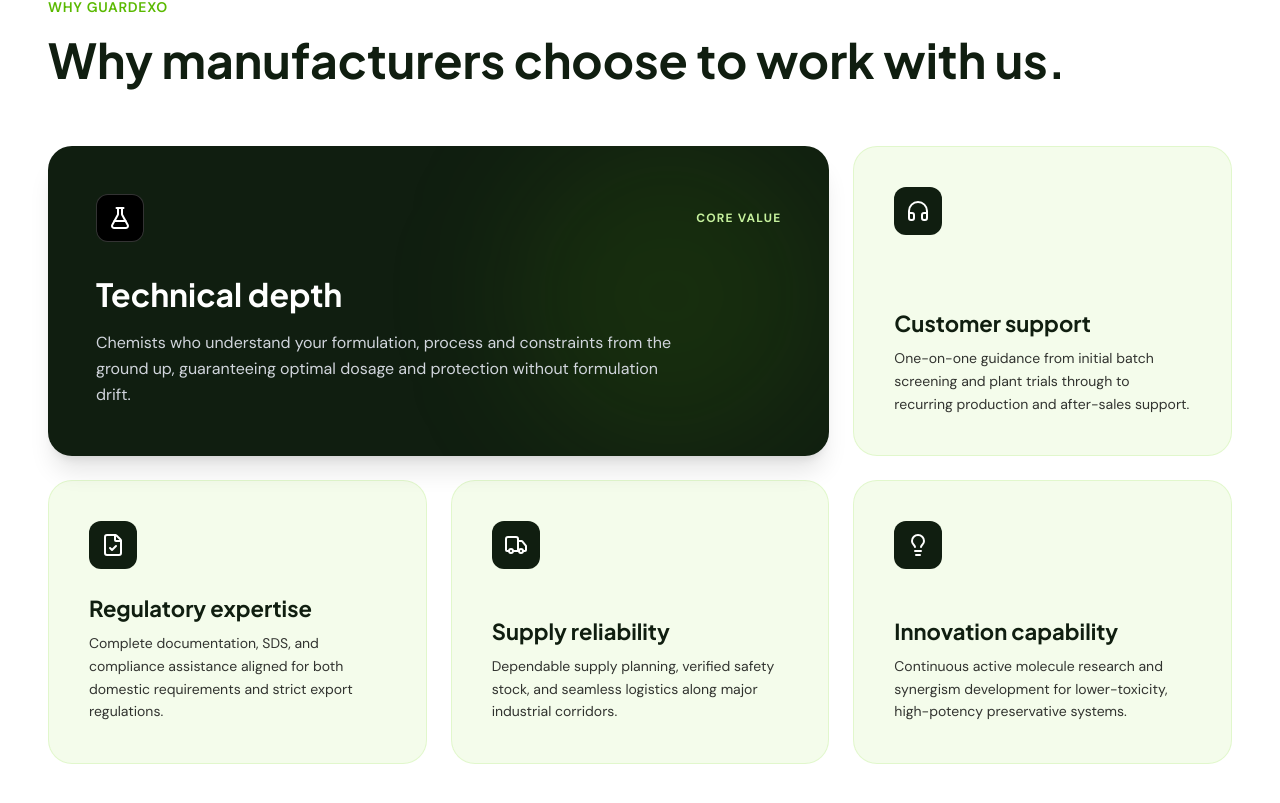
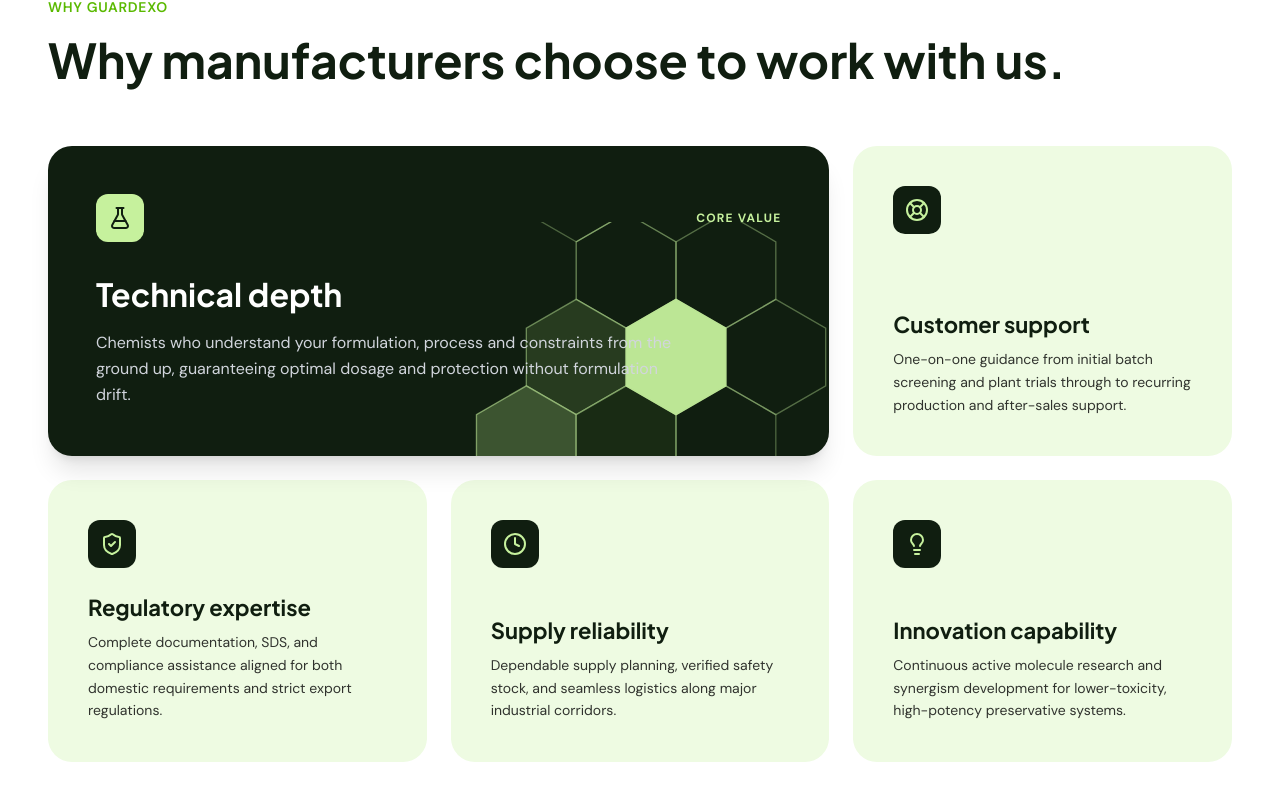
Before and after one commit to thoufeerma/Guardxo, a Next.js app: page /about in a window 1280 px wide. Shown: the part 5611-6414 px from the top of the page. Built offline with nearby package versions, Linux system fonts and the light colour scheme.

Commit message:
Match Certifications and Why Manufacturers Choose Us to Figma: exact icons, green line strokes, 2-line labels, and Card 1 honeycomb graphic

```diff
--- a/src/components/about/AboutWhyUs.tsx
+++ b/src/components/about/AboutWhyUs.tsx
@@ -1,9 +1,10 @@
 import React from "react";
+import Image from "next/image";
 import {
   FlaskConical,
-  Headphones,
-  FileCheck,
-  Truck,
+  LifeBuoy,
+  ShieldCheck,
+  Clock,
   Lightbulb,
 } from "lucide-react";
 
@@ -23,11 +24,11 @@
 
         {/* Bento Grid Layout (3 Columns) */}
         <div className="grid grid-cols-1 md:grid-cols-2 lg:grid-cols-3 gap-6">
-          {/* Featured Large Card (Spans 2 columns on lg) */}
+          {/* Featured Large Card (Spans 2 columns on lg) matching Figma */}
           <div className="lg:col-span-2 bg-[#101E10] text-white rounded-[24px] p-8 sm:p-12 flex flex-col justify-between gap-8 shadow-xl relative overflow-hidden">
             <div className="relative z-10 flex items-center justify-between">
-              <div className="w-12 h-12 rounded-xl bg-black border border-white/20 text-white flex items-center justify-center font-bold">
-                <FlaskConical size={24} />
+              <div className="w-12 h-12 rounded-xl bg-[#C6F19D] text-[#101E10] flex items-center justify-center font-bold">
+                <FlaskConical size={24} strokeWidth={2} />
               </div>
               <span className="text-xs font-bold tracking-widest text-[#C6F19D] uppercase">
                 CORE VALUE
@@ -44,14 +45,22 @@
               </p>
             </div>
 
-            {/* Subtle glow accent */}
-            <div className="absolute right-0 bottom-0 w-80 h-80 rounded-full bg-[#5AB900]/10 blur-3xl pointer-events-none" />
+            {/* Honeycomb Hexagon Graphic matching Figma */}
+            <div className="absolute right-0 bottom-0 pointer-events-none select-none z-0 translate-x-4 translate-y-4 sm:translate-x-0 sm:translate-y-0">
+              <Image
+                src="/images/why-us-hexagons.svg"
+                alt="Chemistry Hexagons"
+                width={360}
+                height={230}
+                className="w-[260px] sm:w-[320px] lg:w-[360px] h-auto object-contain opacity-95"
+              />
+            </div>
           </div>
 
-          {/* Card 2: Customer Support */}
-          <div className="bg-[#C6F19D]/20 border border-[#C6F19D]/40 rounded-[24px] p-8 sm:p-10 flex flex-col justify-between gap-6 hover:shadow-md transition-shadow">
-            <div className="w-12 h-12 rounded-xl bg-[#101E10] text-white flex items-center justify-center">
-              <Headphones size={24} />
+          {/* Card 2: Customer Support (LifeBuoy icon matching Figma) */}
+          <div className="bg-[#EEFBE2] rounded-[24px] p-8 sm:p-10 flex flex-col justify-between gap-6 hover:shadow-md transition-shadow">
+            <div className="w-12 h-12 rounded-xl bg-[#101E10] text-[#C6F19D] flex items-center justify-center">
+              <LifeBuoy size={24} strokeWidth={2} />
             </div>
             <div className="flex flex-col gap-2">
               <h4 className="text-xl sm:text-[22px] font-bold text-[#101E10]">
@@ -64,10 +73,10 @@
             </div>
           </div>
 
-          {/* Card 3: Regulatory Expertise */}
-          <div className="bg-[#C6F19D]/20 border border-[#C6F19D]/40 rounded-[24px] p-8 sm:p-10 flex flex-col justify-between gap-6 hover:shadow-md transition-shadow">
-            <div className="w-12 h-12 rounded-xl bg-[#101E10] text-white flex items-center justify-center">
-              <FileCheck size={24} />
+          {/* Card 3: Regulatory Expertise (ShieldCheck icon matching Figma) */}
+          <div className="bg-[#EEFBE2] rounded-[24px] p-8 sm:p-10 flex flex-col justify-between gap-6 hover:shadow-md transition-shadow">
+            <div className="w-12 h-12 rounded-xl bg-[#101E10] text-[#C6F19D] flex items-center justify-center">
+              <ShieldCheck size={24} strokeWidth={2} />
             </div>
             <div className="flex flex-col gap-2">
               <h4 className="text-xl sm:text-[22px] font-bold text-[#101E10]">
@@ -80,10 +89,10 @@
             </div>
           </div>
 
-          {/* Card 4: Supply Reliability */}
-          <div className="bg-[#C6F19D]/20 border border-[#C6F19D]/40 rounded-[24px] p-8 sm:p-10 flex flex-col justify-between gap-6 hover:shadow-md transition-shadow">
-            <div className="w-12 h-12 rounded-xl bg-[#101E10] text-white flex items-center justify-center">
-              <Truck size={24} />
+          {/* Card 4: Supply Reliability (Clock icon matching Figma) */}
+          <div className="bg-[#EEFBE2] rounded-[24px] p-8 sm:p-10 flex flex-col justify-between gap-6 hover:shadow-md transition-shadow">
+            <div className="w-12 h-12 rounded-xl bg-[#101E10] text-[#C6F19D] flex items-center justify-center">
+              <Clock size={24} strokeWidth={2} />
             </div>
             <div className="flex flex-col gap-2">
               <h4 className="text-xl sm:text-[22px] font-bold text-[#101E10]">
@@ -96,10 +105,10 @@
             </div>
           </div>
 
-          {/* Card 5: Innovation Capability */}
-          <div className="bg-[#C6F19D]/20 border border-[#C6F19D]/40 rounded-[24px] p-8 sm:p-10 flex flex-col justify-between gap-6 hover:shadow-md transition-shadow">
-            <div className="w-12 h-12 rounded-xl bg-[#101E10] text-white flex items-center justify-center">
-              <Lightbulb size={24} />
+          {/* Card 5: Innovation Capability (Lightbulb icon matching Figma) */}
+          <div className="bg-[#EEFBE2] rounded-[24px] p-8 sm:p-10 flex flex-col justify-between gap-6 hover:shadow-md transition-shadow">
+            <div className="w-12 h-12 rounded-xl bg-[#101E10] text-[#C6F19D] flex items-center justify-center">
+              <Lightbulb size={24} strokeWidth={2} />
             </div>
             <div className="flex flex-col gap-2">
               <h4 className="text-xl sm:text-[22px] font-bold text-[#101E10]">
--- a/src/components/about/CertificationsCompliance.tsx
+++ b/src/components/about/CertificationsCompliance.tsx
@@ -2,20 +2,21 @@
 import Link from "next/link";
 import {
   ArrowRight,
-  Award,
+  LifeBuoy,
   FlaskConical,
   FileText,
+  BadgeCheck,
+  Globe,
   CheckCircle2,
-  Globe,
 } from "lucide-react";
 
 const CERTIFICATES = [
-  { icon: Award, title: "ISO Certification" },
-  { icon: FlaskConical, title: "REACH Readiness" },
-  { icon: FileText, title: "Documentation" },
-  { icon: CheckCircle2, title: "Quality Management" },
-  { icon: Globe, title: "Export Documentation" },
-  { icon: CheckCircle2, title: "Other Accreditations" },
+  { icon: LifeBuoy, line1: "ISO", line2: "Certification" },
+  { icon: FlaskConical, line1: "REACH", line2: "Readiness" },
+  { icon: FileText, line1: "Documentation", line2: "" },
+  { icon: BadgeCheck, line1: "Quality", line2: "Management" },
+  { icon: Globe, line1: "Export", line2: "Documentation" },
+  { icon: CheckCircle2, line1: "Other", line2: "Accreditations" },
 ];
 
 export default function CertificationsCompliance() {
@@ -56,14 +57,20 @@
                 const Icon = cert.icon;
                 return (
                   <div
-                    key={cert.title}
-                    className="bg-white rounded-2xl p-6 flex flex-col items-center justify-center text-center gap-3.5 shadow-xs border border-transparent hover:shadow-md transition-shadow"
+                    key={cert.line1 + cert.line2}
+                    className="bg-white rounded-2xl p-6 flex flex-col items-center justify-center text-center gap-3.5 shadow-xs border border-transparent hover:shadow-md transition-shadow min-h-[140px]"
                   >
-                    <div className="w-12 h-12 rounded-xl bg-[#101E10] text-[#C6F19D] flex items-center justify-center">
-                      <Icon size={24} />
+                    <div className="w-12 h-12 rounded-xl bg-[#101E10] text-[#C6F19D] flex items-center justify-center flex-none">
+                      <Icon size={22} strokeWidth={2} />
                     </div>
                     <span className="text-xs sm:text-[13px] font-semibold text-[#101E10] leading-snug">
-                      {cert.title}
+                      {cert.line1}
+                      {cert.line2 && (
+                        <>
+                          <br />
+                          {cert.line2}
+                        </>
+                      )}
                     </span>
                   </div>
                 );
```
Also changed, not shown: public/images/why-us-hexagons.svg (added).
